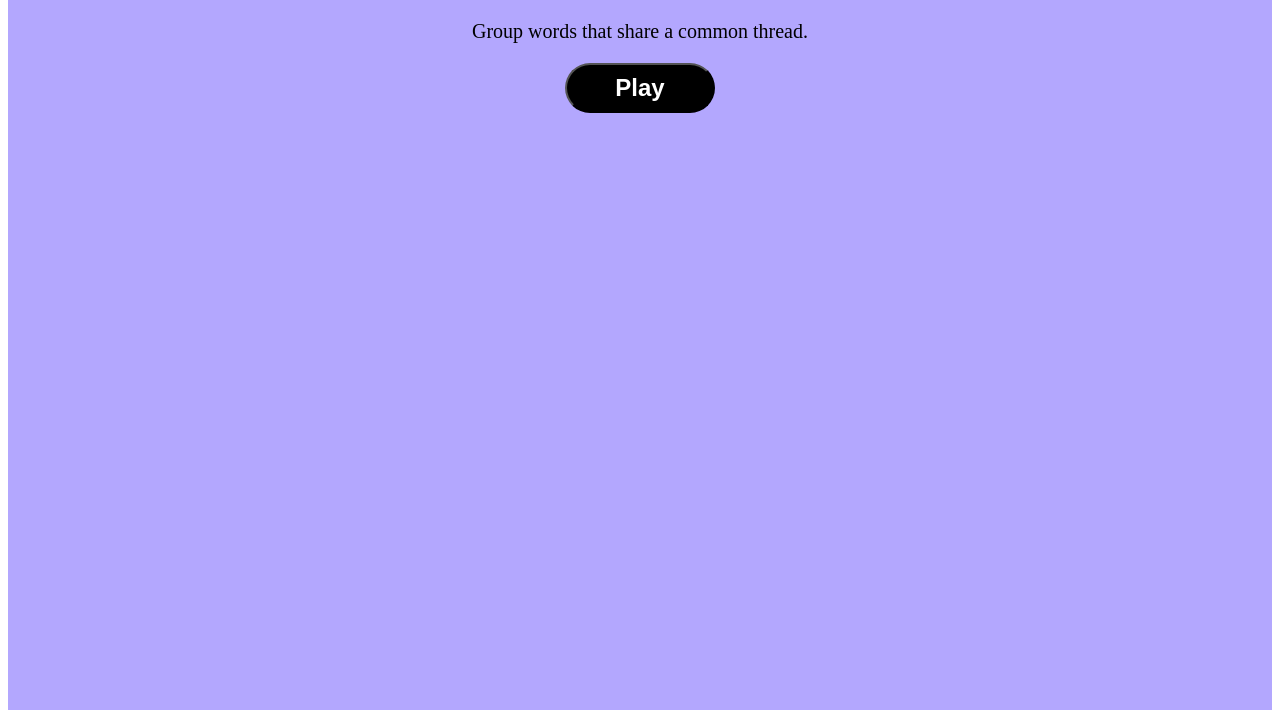
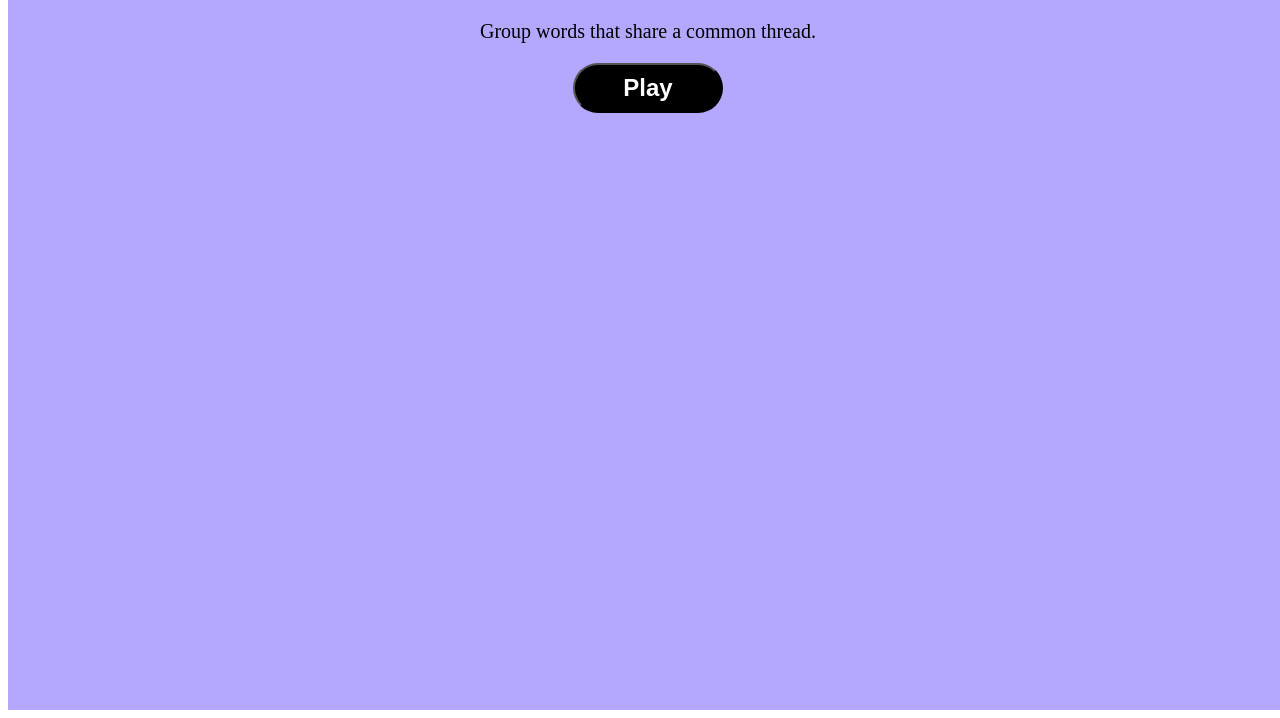
Before and after one commit to altang265/ATGames, a website: page Connections/views/ConnectionsGame.html in a window 1280 px wide. Shown: the part 256-974 px from the top of the page. Drawn offline with Linux system fonts and the light colour scheme.

```diff
--- a/Connections/Styling/GameContentStyling.css
+++ b/Connections/Styling/GameContentStyling.css
@@ -1,7 +1,7 @@
 /* Game Content Area */
 
 #GameContent {
-    width: 100%;
+    width: 100vw;
     height: 100vh;
     background-color: rgb(179, 167, 254);
     text-align: center;
--- a/Connections/public/Connections.js
+++ b/Connections/public/Connections.js
@@ -1,5 +1,4 @@
 // List of Categories
-// TODO git config remote.origin.prune true
 // TODO Quinections
 // Each category object should have a name, color for difficulty, four words
 // for the category
@@ -171,12 +170,10 @@
     };
     deselectAll();
     setUpBoard(--categoriesLeft);
-    if(livesLeft == 0){
-        showResults(false);
-    }
     if(categoriesLeft == 0){
         showResults(true);
-    }}
+    }
+}
 // Helper function: Given an array of colors.
 // Returns 1 if the user is one word away.
 // Returns 0 if the user is zero words away
@@ -228,12 +225,11 @@
 // Function that checks to see if the user selected cards match one of the categories
 document.getElementById("SubmitButton").addEventListener("click", () => {
     if(userSelections.length < 4) return;
-    // If they all have the same color then the size should be 1
     let numWords = numWordsAway(userSelections);
+
+
     if(numWords == 0){
-        /** TODO Remove the selected card CSS class. Move the four cards to the top row.
-        Use the set get the color of the category
-        */
+
     } else if(numWords == 1){
         alert("One Word away...");
         document.getElementById("livesSection").innerHTML = "Lives Left: " + livesLeft;
@@ -241,6 +237,9 @@
         // TODO Add the shake effect when the user gets it wrong
         document.getElementById("livesSection").innerHTML = "Lives Left: " + livesLeft;
         // do something
+    }
+    if(livesLeft == 0){
+        showResults(false);
     }
 })
 
```
